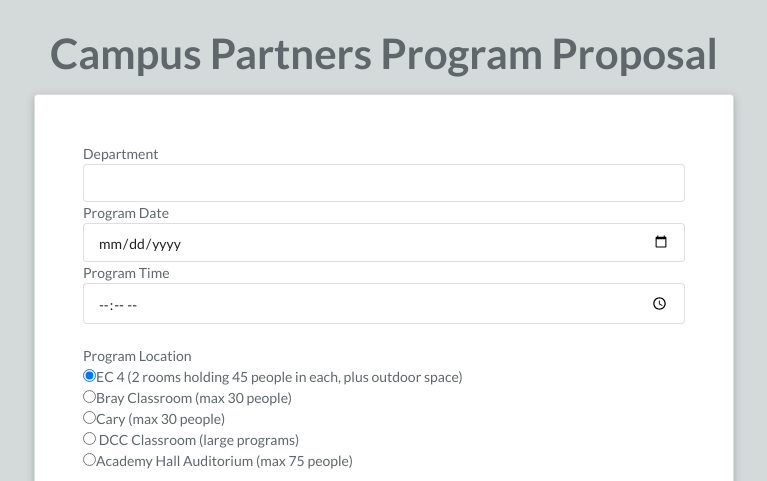
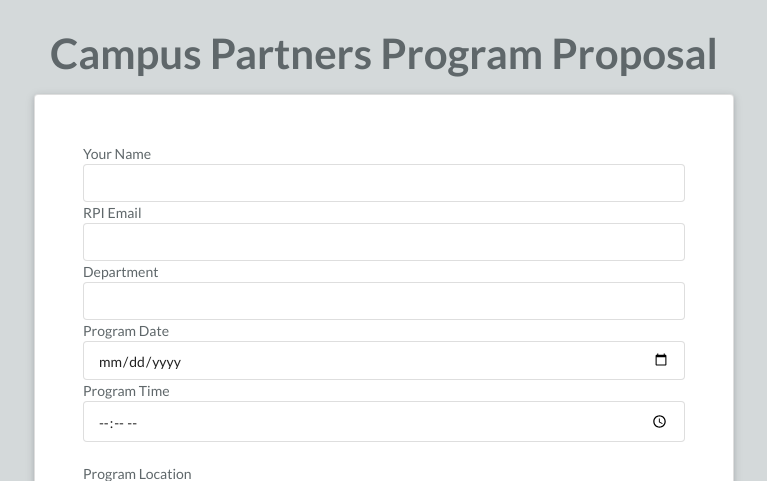
Before and after one commit to razerater/web-sys-term-project, a PHP site: page /partner_proposal_form.php in a window 1280 px wide. Shown: the top 481 px of the page, without its empty margins (256-1023 px from the left). Run offline with PHP 8.4, Linux system fonts and the light colour scheme.

Commit message:
logistical fixes

```diff
--- a/partner_proposal_form.php
+++ b/partner_proposal_form.php
@@ -15,8 +15,8 @@ $errorText = '';
 //set post data to php variables
 //will be more useful later when we validate user entry
 if(isset($_POST['submit'])) {
-	$name = $userRow['name']; // htmlspecialchars($_POST['name']);
-	$email = $userRow['email']; // htmlspecialchars($_POST['email']);
+	$name = htmlspecialchars($_POST['name']); // htmlspecialchars($_POST['name']);
+	$email = htmlspecialchars($_POST['email']); // htmlspecialchars($_POST['email']);
 	$department = htmlspecialchars($_POST['department']);
 	$date = htmlspecialchars($_POST['date']);
 	$time = htmlspecialchars($_POST['time']);
@@ -61,10 +61,10 @@ if(isset($_POST['submit'])) {
 			<!-- Name values are selectors for posting to php -->
 			<div class="ui raised very padded text container segment">
 				<form class="form ui" action="<?php echo htmlspecialchars($_SERVER['PHP_SELF']); ?>" method="POST">
-					<!-- <label>Your Name</label>
+					<label>Your Name</label>
 					<input type="text" name="name"/><br>
 					<label>RPI Email</label>
-					<input type="text" name="email"/><br> -->
+					<input type="text" name="email"/><br>
 					<label>Department</label>
 					<input type="text" name="department"/><br>
 					<label>Program Date</label>
```
